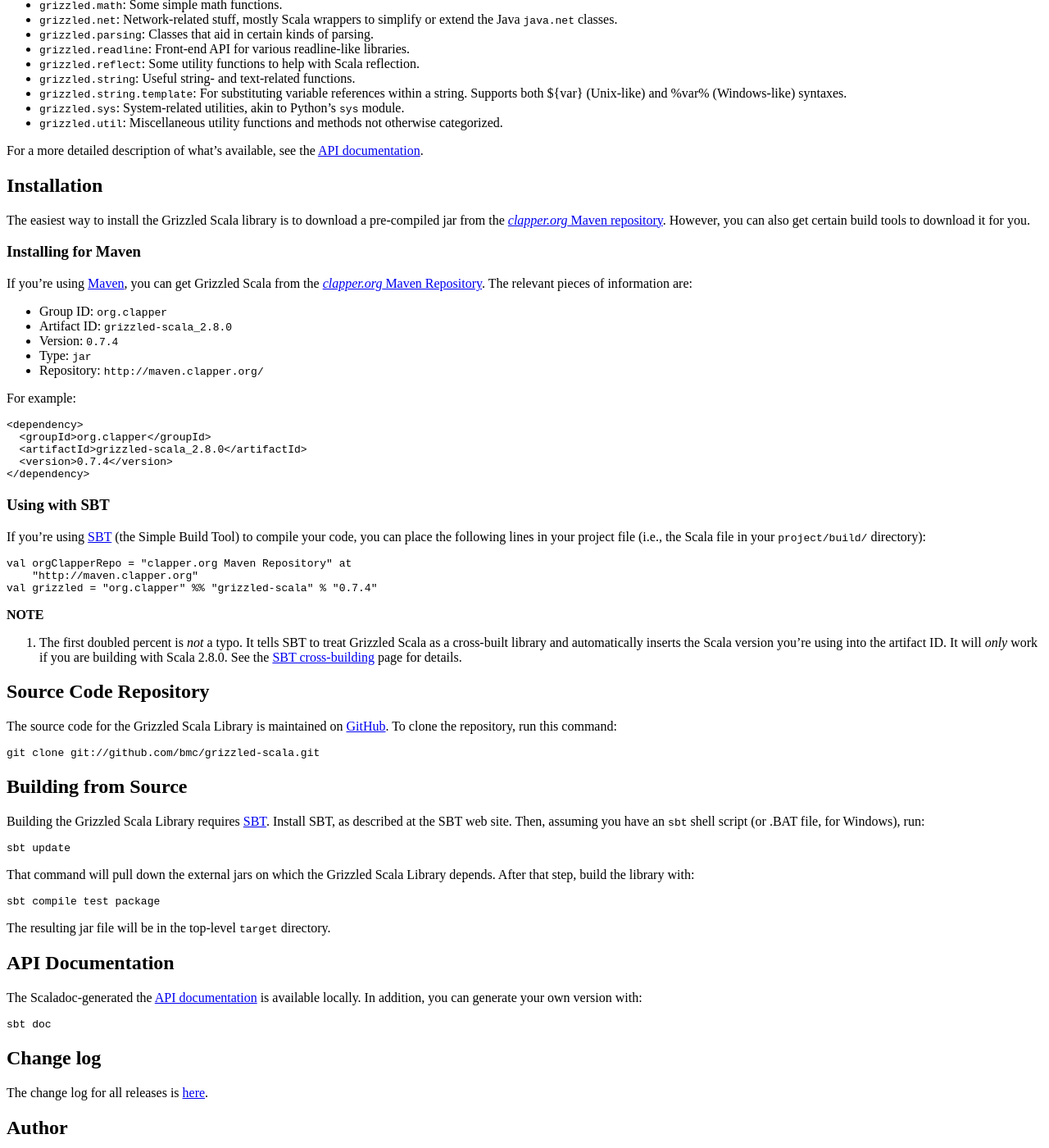
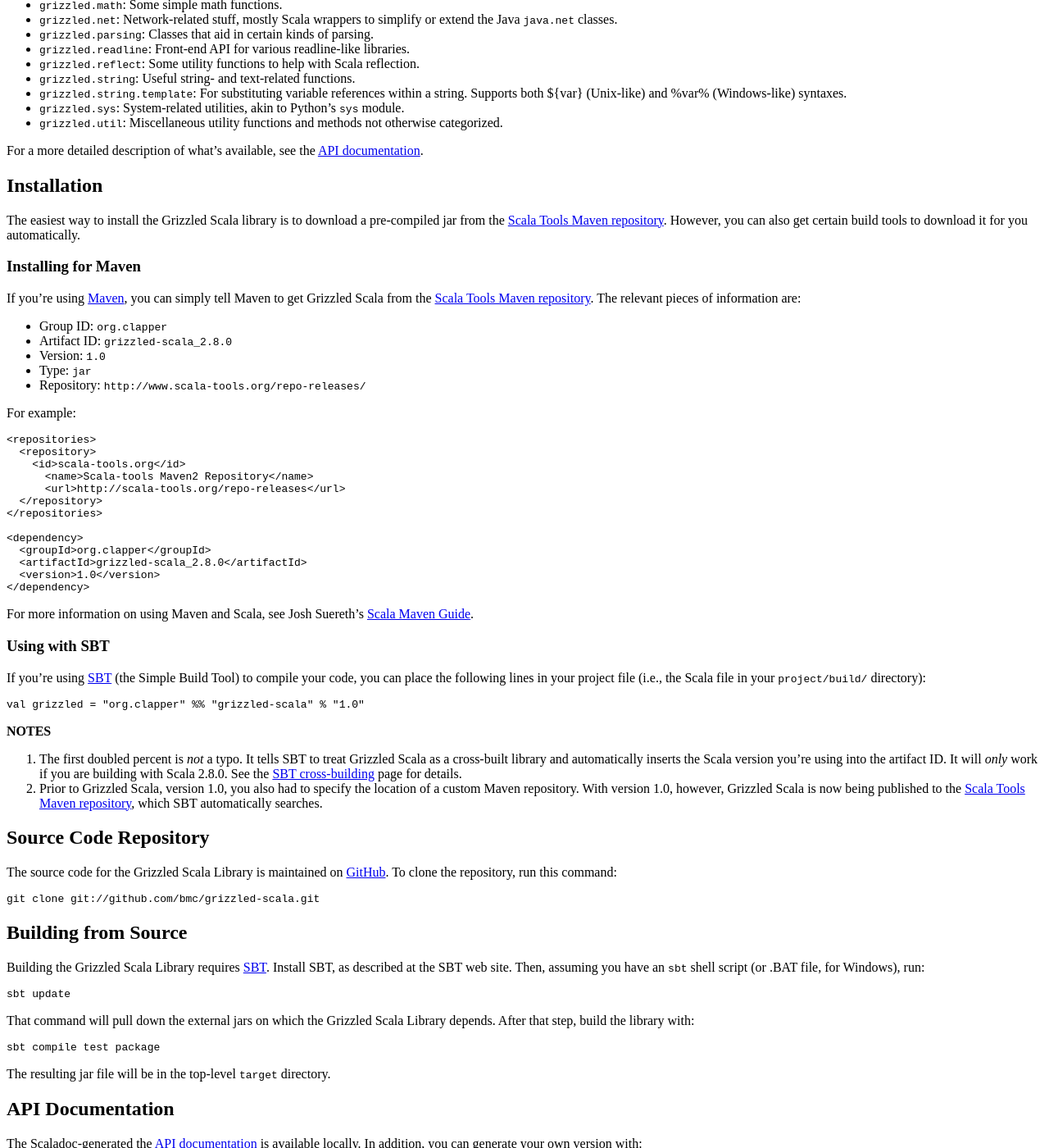
Before and after one commit to bmc/grizzled-scala, a Jekyll site: the page built from index.md, in a window 1280 px wide and 1400 px high, scrolled down 413 px. Shown: the whole window at 82% size. Built offline with Jekyll 4.4.1, drawn with Linux system fonts in a browser that asks for light colours.

Commit message:
Updated to 1.0. Adjusted docs to reflect that Grizzled Scala is now on scala-tools.org

```diff
--- a/index.md
+++ b/index.md
@@ -39,27 +39,39 @@ For a more detailed description of what's available, see the
 ## Installation
 
 The easiest way to install the Grizzled Scala library is to download a
-pre-compiled jar from the [*clapper.org* Maven repository][]. However, you
-can also get certain build tools to download it for you.
+pre-compiled jar from the [Scala Tools Maven repository][]. However, you
+can also get certain build tools to download it for you automatically.
 
 ### Installing for Maven
 
-If you're using [Maven][], you can get Grizzled Scala from the
-[*clapper.org* Maven Repository][]. The relevant pieces of information are:
+If you're using [Maven][], you can simply tell Maven to get Grizzled Scala
+from the [Scala Tools Maven repository][]. The relevant pieces of
+information are:
 
 * Group ID: `org.clapper`
 * Artifact ID: `grizzled-scala_2.8.0`
-* Version: `0.7.4`
+* Version: `1.0`
 * Type: `jar`
-* Repository: `http://maven.clapper.org/`
+* Repository: `http://www.scala-tools.org/repo-releases/`
 
 For example:
+
+    <repositories>
+      <repository>
+        <id>scala-tools.org</id>
+          <name>Scala-tools Maven2 Repository</name>
+          <url>http://scala-tools.org/repo-releases</url>
+      </repository>
+    </repositories>
 
     <dependency>
       <groupId>org.clapper</groupId>
       <artifactId>grizzled-scala_2.8.0</artifactId>
-      <version>0.7.4</version>
+      <version>1.0</version>
     </dependency>
+
+For more information on using Maven and Scala, see Josh Suereth's
+[Scala Maven Guide][].
 
 ### Using with SBT
 
@@ -67,17 +79,19 @@ If you're using [SBT][] (the Simple Build Tool) to compile your code, you
 can place the following lines in your project file (i.e., the Scala file in
 your `project/build/` directory):
 
-    val orgClapperRepo = "clapper.org Maven Repository" at
-        "http://maven.clapper.org"
-    val grizzled = "org.clapper" %% "grizzled-scala" % "0.7.4"
+    val grizzled = "org.clapper" %% "grizzled-scala" % "1.0"
 
-**NOTE**
+**NOTES**
 
 1. The first doubled percent is *not* a typo. It tells SBT to treat
    Grizzled Scala as a cross-built library and automatically inserts the
    Scala version you're using into the artifact ID. It will *only* work if
    you are building with Scala 2.8.0. See the [SBT cross-building][] page
    for details.
+2. Prior to Grizzled Scala, version 1.0, you also had to specify the location
+   of a custom Maven repository. With version 1.0, however, Grizzled Scala
+   is now being published to the [Scala Tools Maven repository][], which
+   SBT automatically searches.
 
 ## Source Code Repository
 
@@ -137,7 +151,8 @@ request. Along with any patch you send:
 [GitHub repository]: http://github.com/bmc/grizzled-scala
 [GitHub]: http://github.com/bmc/
 [downloads area]: http://github.com/bmc/grizzled-scala/downloads
-[*clapper.org* Maven repository]: http://maven.clapper.org/org/clapper/
+[Scala Tools Maven repository]: http://www.scala-tools.org/repo-releases/
+[Scala Maven Guide]: http://www.scala-lang.org/node/345
 [Maven]: http://maven.apache.org/
 [SBT]: http://code.google.com/p/simple-build-tool
 [bmc@clapper.org]: mailto:bmc@clapper.org
```
